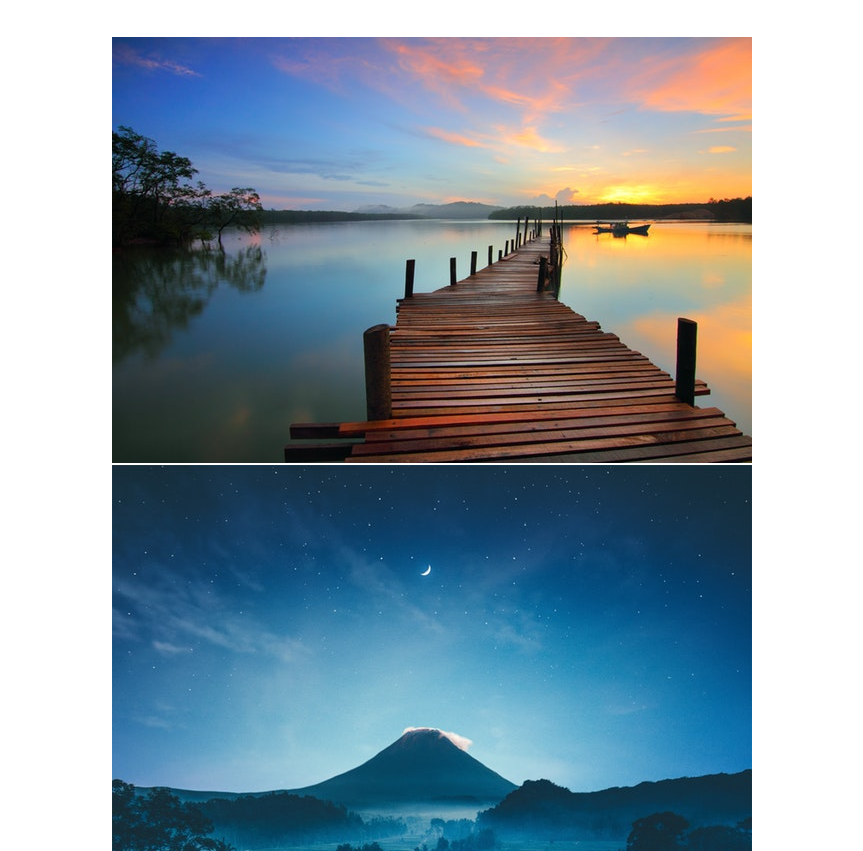
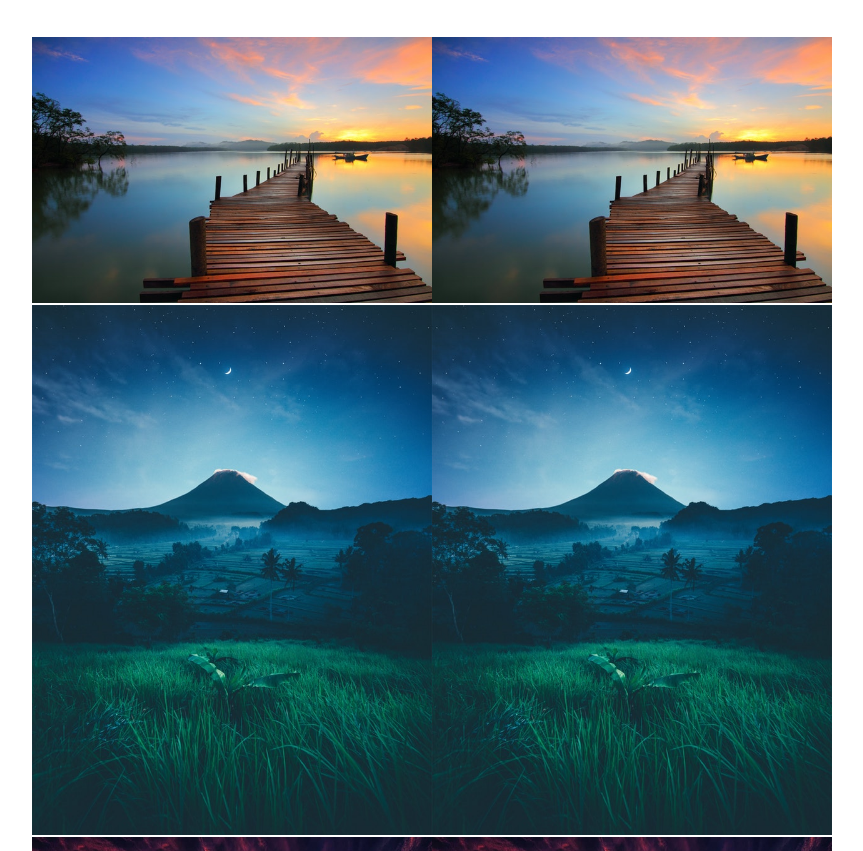
Before and after one commit to lemuelpjr/photo-flex, a plain HTML site: page index.html in a window 1280 px wide. Shown: the part 261-1112 px from the top of the page, without its empty margins (208-1071 px from the left). Drawn offline with nearby package versions, Linux system fonts and the light colour scheme.

Commit message:
apply grid hack using columns

```diff
--- a/index.html
+++ b/index.html
@@ -29,19 +29,32 @@
   </header>
 
   <!-- Portfolio section -->
-  <section class="portfolio container">
+  <div class="portfolio container">
     <!-- Portfolio title -->
     <h2 class="portfolio__title">Portfolio</h2>
     <!-- Grid with photos -->
-    <section class="portfolio__grid">
-      <img src="img/pic-01.jpg" class="portfolio__grid--picture" alt="Lake picture">
-      <img src="img/pic-02.jpg" class="portfolio__grid--picture" alt="Night mountain picture">
-      <img src="img/pic-03.jpg" class="portfolio__grid--picture" alt="Sunset tree picture">
-      <img src="img/pic-04.jpg" class="portfolio__grid--picture" alt="Dry leaves picture">
-      <img src="img/pic-05.jpg" class="portfolio__grid--picture" alt="Waterfall picture">
-      <img src="img/pic-06.jpg" class="portfolio__grid--picture" alt="Desert picture">
-      <img src="img/pic-07.jpg" class="portfolio__grid--picture" alt="Desert tree picture">
-    </section>
+    <div class="portfolio__row">
+      <!-- First column -->
+      <div class="portfolio__column">
+        <img src="img/pic-01.jpg" class="portfolio__column--picture" alt="Lake">
+        <img src="img/pic-02.jpg" class="portfolio__column--picture" alt="Night mountain">
+        <img src="img/pic-03.jpg" class="portfolio__column--picture" alt="Sunset tree">
+        <img src="img/pic-04.jpg" class="portfolio__column--picture" alt="Waterfall">
+        <img src="img/pic-05.jpg" class="portfolio__column--picture" alt="Dry leaves">
+        <img src="img/pic-06.jpg" class="portfolio__column--picture" alt="Desert">
+        <img src="img/pic-07.jpg" class="portfolio__column--picture" alt="Desert tree">
+      </div>
+      <!-- Second column -->
+      <div class="portfolio__column">
+        <img src="img/pic-01.jpg" class="portfolio__column--picture" alt="Lake">
+        <img src="img/pic-02.jpg" class="portfolio__column--picture" alt="Night mountain">
+        <img src="img/pic-03.jpg" class="portfolio__column--picture" alt="Sunset tree">
+        <img src="img/pic-04.jpg" class="portfolio__column--picture" alt="Waterfall">
+        <img src="img/pic-05.jpg" class="portfolio__column--picture" alt="Dry leaves">
+        <img src="img/pic-06.jpg" class="portfolio__column--picture" alt="Desert">
+        <img src="img/pic-07.jpg" class="portfolio__column--picture" alt="Desert tree">
+      </div>
+    </div>
     </section>
 
     <!-- Footer section -->
--- a/sass/main.scss
+++ b/sass/main.scss
@@ -72,9 +72,16 @@ body {
     @include section-title($black);
   }
 
-  &__grid {
+  &__row {
+    display: flex;
+    flex-wrap: wrap;
+  }
+
+  &__column {
+    flex: 50%;
+
     &--picture {
-      // Style here
+      width: 100%;
     }
   }
 }
```
Also changed, not shown: css/main.css, img/pic-04.jpg, img/pic-05.jpg, 1 other file. Lines whose indentation alone changed are shown as unchanged.
